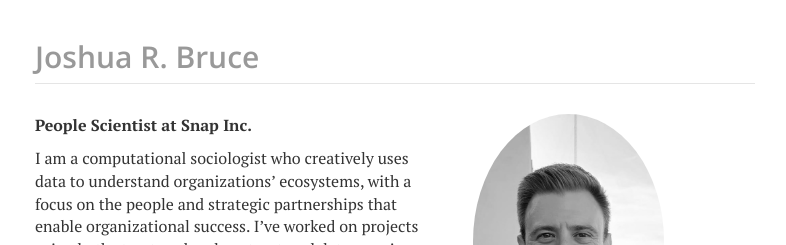
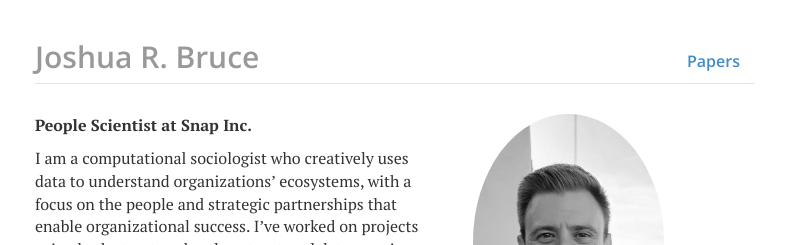
Before and after one commit to joshuarbruce/joshuarbruce.github.io, a Jekyll site: the page built from index.html, in a window 1280 px wide. Shown: the top 245 px of the page, without its empty margins (245-1031 px from the left). Built offline with Jekyll 4.4.1, drawn with Linux system fonts in a browser that asks for light colours; nearby versions of some CDN libraries.

Commit message:
Update header.html

```diff
--- a/_includes/header.html
+++ b/_includes/header.html
@@ -1,7 +1,7 @@
 <div class="header">
 	<ul class="nav nav-pills pull-right">
 		<!-- <li class="text" ><a href="/files/joshuarbruce_current_cv.pdf" target="_blank" title="CV">CV</a></li> -->
-		<!-- <li class="{{ page.papers }}"><a href="/papers" title="Papers">Papers</a></li> -->
+		<li class="{{ page.papers }}"><a href="/publications" title="Publications">Papers</a></li>
 		<!-- <li class="{{ page.notes }}"><a href="/notes" title="Notes">Notes &amp; Code</a></li> -->
 	</ul>
 	<h2 class="text-muted" text-decoration="none" color="#999999"><a href="/">Joshua R. Bruce</a></h2>
```
